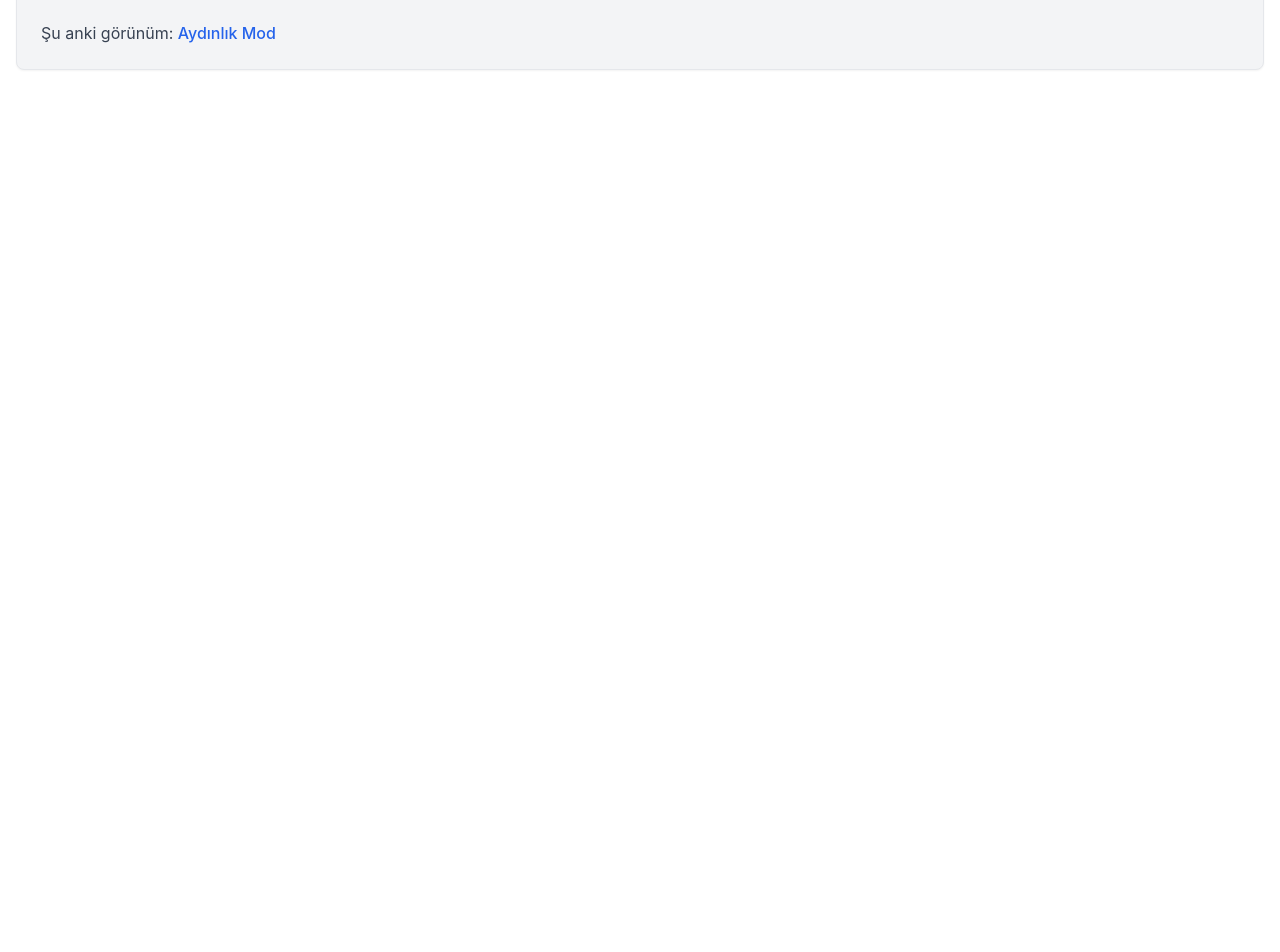
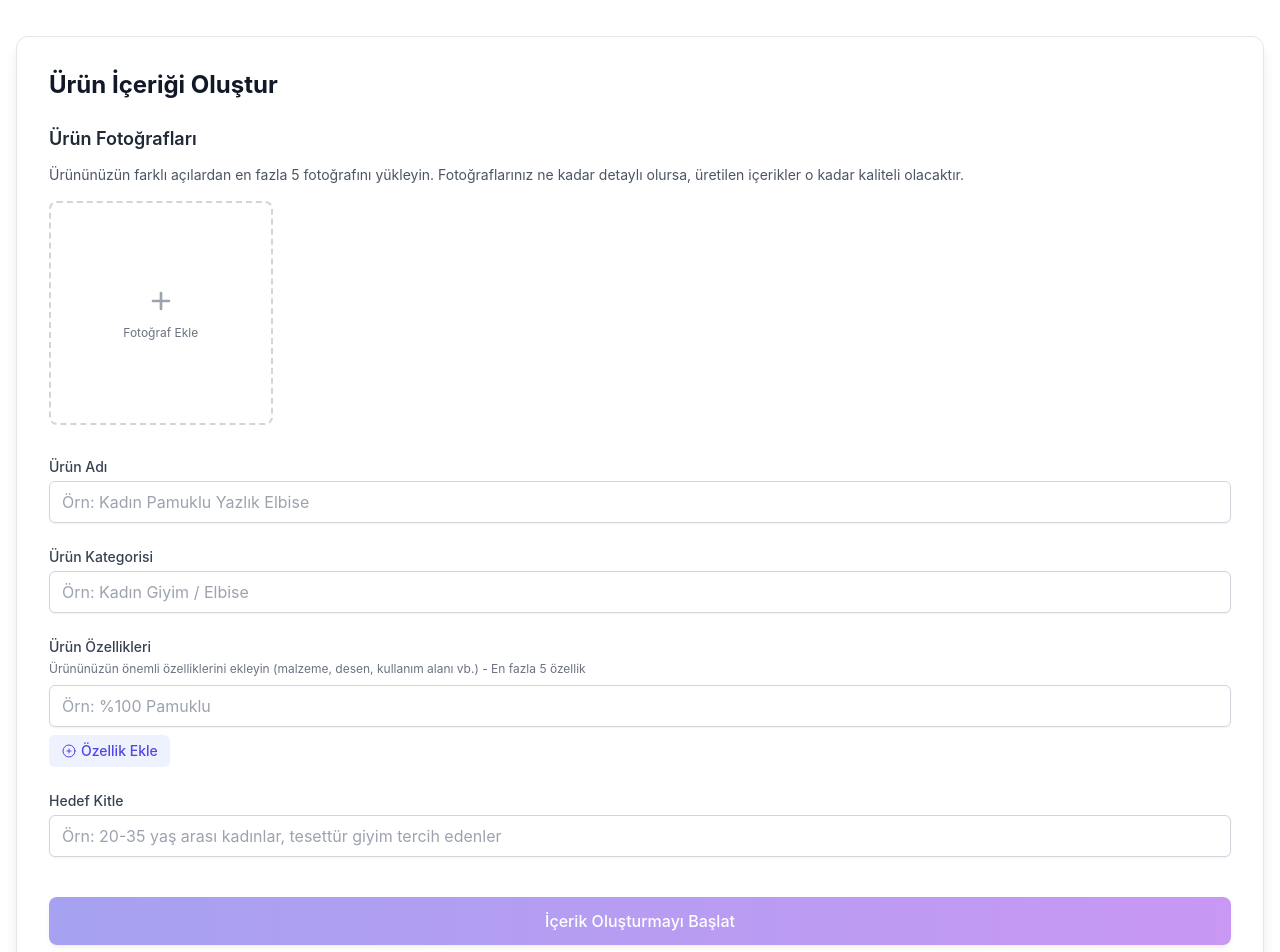
Before and after one commit to muhammederdinc/ai-powered-product-content-generator, a Vue app in the folder panel/: page / in a window 1280 px wide. Shown: the part 640-1592 px from the top of the page. Before the commit the page ends 800 px from the top, so only its background shows below. Built offline with nearby package versions, Linux system fonts and the light colour scheme.

Commit message:
feat: create homepage

```diff
--- a/panel/src/views/HomeView.vue
+++ b/panel/src/views/HomeView.vue
@@ -1,6 +1,7 @@
 <script setup lang="ts">
 import { ref } from 'vue'
 import { useDarkMode } from '../composables/useDarkMode'
+import { PlusCircleIcon, XCircleIcon } from '@heroicons/vue/24/outline'
 
 const { isDarkMode, themeMode, setThemeMode } = useDarkMode()
 
@@ -31,6 +32,67 @@ const cards = ref([
     icon: '🌐',
   },
 ])
+
+// Ürün fotoğrafları ve bilgileri için state tanımları
+const productPhotos = ref<File[]>([])
+const photoPreviewUrls = ref<string[]>([])
+const productDetails = ref({
+  name: '',
+  category: '',
+  features: [''],
+  targetAudience: '',
+})
+
+const MAX_FEATURES = 5
+
+// Fotoğraf ekleme fonksiyonu
+const handleFileUpload = (event: Event) => {
+  const input = event.target as HTMLInputElement
+  if (input.files) {
+    const files = Array.from(input.files)
+
+    // En fazla 5 fotoğraf yüklenebilir
+    const totalPhotos = productPhotos.value.length + files.length
+    if (totalPhotos > 5) {
+      alert('En fazla 5 ürün fotoğrafı yükleyebilirsiniz.')
+      return
+    }
+
+    files.forEach((file) => {
+      if (file.type.startsWith('image/')) {
+        productPhotos.value.push(file)
+        const url = URL.createObjectURL(file)
+        photoPreviewUrls.value.push(url)
+      }
+    })
+  }
+}
+
+// Fotoğraf silme fonksiyonu
+const removePhoto = (index: number) => {
+  URL.revokeObjectURL(photoPreviewUrls.value[index])
+  photoPreviewUrls.value.splice(index, 1)
+  productPhotos.value.splice(index, 1)
+}
+
+// Ürün özelliği ekleme fonksiyonu
+const addFeature = () => {
+  if (productDetails.value.features.length < MAX_FEATURES) {
+    productDetails.value.features.push('')
+  }
+}
+
+// Ürün özelliği silme fonksiyonu
+const removeFeature = (index: number) => {
+  productDetails.value.features.splice(index, 1)
+}
+
+// Ürün oluşturma işlemini başlat
+const startGeneration = () => {
+  // Burada backend API'ye istek gönderilecek
+  console.log('Ürün bilgileri:', productDetails.value)
+  console.log('Fotoğraf sayısı:', productPhotos.value.length)
+}
 </script>
 
 <template>
@@ -39,9 +101,17 @@ const cards = ref([
       <h1 class="text-4xl font-bold mb-4 text-gray-900 dark:text-white">
         AI-Powered Product Content Generator
       </h1>
-      <p class="text-xl text-gray-700 dark:text-gray-300">
-        Ürün içeriklerinizi saniyeler içinde oluşturun
-      </p>
+      <div class="max-w-3xl mx-auto">
+        <p class="text-xl text-gray-700 dark:text-gray-300 mb-4">
+          Ürün içeriklerinizi saniyeler içinde oluşturun
+        </p>
+        <p class="text-gray-600 dark:text-gray-400">
+          Ürün fotoğraflarınızı yükleyin, birkaç bilgi girin ve yapay zeka ürününüz için profesyonel
+          çekimler, SEO dostu başlık ve açıklamalar, pazarlama afişleri ve sosyal medya içerikleri
+          oluştursun. Küçük ve orta ölçekli e-ticaret işletmeleri için tasarlanmış tamamen otomatik
+          içerik çözümü.
+        </p>
+      </div>
 
       <div class="mt-8 flex justify-center space-x-4">
         <button
@@ -71,7 +141,7 @@ const cards = ref([
       </div>
     </div>
 
-    <div class="grid grid-cols-1 md:grid-cols-2 lg:grid-cols-4 gap-6">
+    <div class="grid grid-cols-1 md:grid-cols-2 lg:grid-cols-4 gap-6 mb-12">
       <div
         v-for="(card, index) in cards"
         :key="index"
@@ -83,21 +153,176 @@ const cards = ref([
       </div>
     </div>
 
+    <!-- Ürün Bilgi Giriş Formu -->
     <div
-      class="mt-12 bg-gray-100 dark:bg-gray-800 p-6 rounded-lg shadow-sm border border-gray-200 dark:border-gray-700"
+      class="bg-white dark:bg-gray-800 rounded-xl shadow-lg p-8 border border-gray-200 dark:border-gray-700 mb-12"
     >
-      <h2 class="text-2xl font-bold mb-4 text-gray-900 dark:text-white">
-        Tema Modunuz: {{ themeMode }}
-      </h2>
-      <p class="text-gray-700 dark:text-gray-300">
-        Şu anki görünüm:
-        <span
-          class="font-medium"
-          :class="{ 'text-yellow-600': isDarkMode, 'text-blue-600': !isDarkMode }"
-        >
-          {{ isDarkMode ? 'Karanlık Mod' : 'Aydınlık Mod' }}
-        </span>
-      </p>
+      <h2 class="text-2xl font-bold mb-6 text-gray-900 dark:text-white">Ürün İçeriği Oluştur</h2>
+
+      <!-- Fotoğraf Yükleme Alanı -->
+      <div class="mb-8">
+        <h3 class="text-lg font-semibold mb-3 text-gray-800 dark:text-gray-200">
+          Ürün Fotoğrafları
+        </h3>
+        <p class="text-sm text-gray-600 dark:text-gray-400 mb-4">
+          Ürününüzün farklı açılardan en fazla 5 fotoğrafını yükleyin. Fotoğraflarınız ne kadar
+          detaylı olursa, üretilen içerikler o kadar kaliteli olacaktır.
+        </p>
+
+        <!-- Fotoğraf Önizleme Alanı -->
+        <div class="grid grid-cols-2 sm:grid-cols-3 md:grid-cols-5 gap-4 mb-4">
+          <div
+            v-for="(url, index) in photoPreviewUrls"
+            :key="index"
+            class="relative aspect-square rounded-lg overflow-hidden border border-gray-300 dark:border-gray-600"
+          >
+            <img :src="url" class="w-full h-full object-cover" alt="Ürün fotoğrafı" />
+            <button
+              @click="removePhoto(index)"
+              class="absolute top-1 right-1 bg-white dark:bg-gray-800 rounded-full p-1 shadow-md hover:bg-red-100 dark:hover:bg-red-900 transition-colors"
+            >
+              <XCircleIcon class="h-5 w-5 text-red-500" />
+            </button>
+          </div>
+
+          <!-- Fotoğraf Yükleme Butonu -->
+          <label
+            v-if="photoPreviewUrls.length < 5"
+            class="cursor-pointer flex flex-col items-center justify-center border-2 border-dashed border-gray-300 dark:border-gray-600 rounded-lg aspect-square hover:bg-gray-50 dark:hover:bg-gray-700 transition-colors"
+          >
+            <div class="flex flex-col items-center justify-center p-4">
+              <svg
+                class="w-8 h-8 text-gray-400 dark:text-gray-500 mb-2"
+                fill="none"
+                stroke="currentColor"
+                viewBox="0 0 24 24"
+                xmlns="http://www.w3.org/2000/svg"
+              >
+                <path
+                  stroke-linecap="round"
+                  stroke-linejoin="round"
+                  stroke-width="2"
+                  d="M12 6v6m0 0v6m0-6h6m-6 0H6"
+                ></path>
+              </svg>
+              <p class="text-xs text-center text-gray-500 dark:text-gray-400">Fotoğraf Ekle</p>
+            </div>
+            <input
+              type="file"
+              accept="image/*"
+              class="hidden"
+              multiple
+              @change="handleFileUpload"
+            />
+          </label>
+        </div>
+      </div>
+
+      <!-- Ürün Bilgileri Formu -->
+      <div class="space-y-6">
+        <div>
+          <label
+            for="productName"
+            class="block text-sm font-medium text-gray-700 dark:text-gray-300 mb-1"
+            >Ürün Adı</label
+          >
+          <input
+            id="productName"
+            v-model="productDetails.name"
+            type="text"
+            class="w-full px-3 py-2 border border-gray-300 dark:border-gray-600 rounded-md shadow-sm focus:ring-indigo-500 focus:border-indigo-500 dark:bg-gray-700 dark:text-white"
+            placeholder="Örn: Kadın Pamuklu Yazlık Elbise"
+          />
+        </div>
+
+        <div>
+          <label
+            for="productCategory"
+            class="block text-sm font-medium text-gray-700 dark:text-gray-300 mb-1"
+            >Ürün Kategorisi</label
+          >
+          <input
+            id="productCategory"
+            v-model="productDetails.category"
+            type="text"
+            class="w-full px-3 py-2 border border-gray-300 dark:border-gray-600 rounded-md shadow-sm focus:ring-indigo-500 focus:border-indigo-500 dark:bg-gray-700 dark:text-white"
+            placeholder="Örn: Kadın Giyim / Elbise"
+          />
+        </div>
+
+        <div>
+          <label class="block text-sm font-medium text-gray-700 dark:text-gray-300 mb-1"
+            >Ürün Özellikleri</label
+          >
+          <p class="text-xs text-gray-500 dark:text-gray-400 mb-2">
+            Ürününüzün önemli özelliklerini ekleyin (malzeme, desen, kullanım alanı vb.) - En fazla
+            5 özellik
+          </p>
+
+          <div class="space-y-2">
+            <div
+              v-for="(feature, index) in productDetails.features"
+              :key="index"
+              class="flex items-center gap-2"
+            >
+              <input
+                v-model="productDetails.features[index]"
+                type="text"
+                class="flex-1 px-3 py-2 border border-gray-300 dark:border-gray-600 rounded-md shadow-sm focus:ring-indigo-500 focus:border-indigo-500 dark:bg-gray-700 dark:text-white"
+                placeholder="Örn: %100 Pamuklu"
+              />
+              <button
+                v-if="productDetails.features.length > 1"
+                @click="removeFeature(index)"
+                class="p-2 text-red-500 hover:text-red-700 dark:text-red-400 dark:hover:text-red-300 transition-colors"
+              >
+                <XCircleIcon class="h-5 w-5" />
+              </button>
+            </div>
+          </div>
+
+          <button
+            v-if="productDetails.features.length < MAX_FEATURES"
+            @click="addFeature"
+            class="mt-2 inline-flex items-center px-3 py-1.5 text-sm font-medium text-indigo-600 dark:text-indigo-400 bg-indigo-50 dark:bg-indigo-900/30 rounded-md hover:bg-indigo-100 dark:hover:bg-indigo-900/50 transition-colors"
+          >
+            <PlusCircleIcon class="h-4 w-4 mr-1" />
+            Özellik Ekle
+          </button>
+          <p v-else class="mt-2 text-xs text-amber-600 dark:text-amber-400">
+            En fazla 5 özellik ekleyebilirsiniz.
+          </p>
+        </div>
+
+        <div>
+          <label
+            for="targetAudience"
+            class="block text-sm font-medium text-gray-700 dark:text-gray-300 mb-1"
+            >Hedef Kitle</label
+          >
+          <input
+            id="targetAudience"
+            v-model="productDetails.targetAudience"
+            type="text"
+            class="w-full px-3 py-2 border border-gray-300 dark:border-gray-600 rounded-md shadow-sm focus:ring-indigo-500 focus:border-indigo-500 dark:bg-gray-700 dark:text-white"
+            placeholder="Örn: 20-35 yaş arası kadınlar, tesettür giyim tercih edenler"
+          />
+        </div>
+
+        <div class="pt-4">
+          <button
+            @click="startGeneration"
+            class="w-full bg-gradient-to-r from-indigo-600 to-purple-600 hover:from-indigo-700 hover:to-purple-700 text-white font-medium py-3 px-6 rounded-lg shadow-md hover:shadow-lg transition-all transform hover:-translate-y-0.5"
+            :disabled="!productDetails.name || photoPreviewUrls.length === 0"
+            :class="{
+              'opacity-50 cursor-not-allowed':
+                !productDetails.name || photoPreviewUrls.length === 0,
+            }"
+          >
+            İçerik Oluşturmayı Başlat
+          </button>
+        </div>
+      </div>
     </div>
   </div>
 </template>
```
